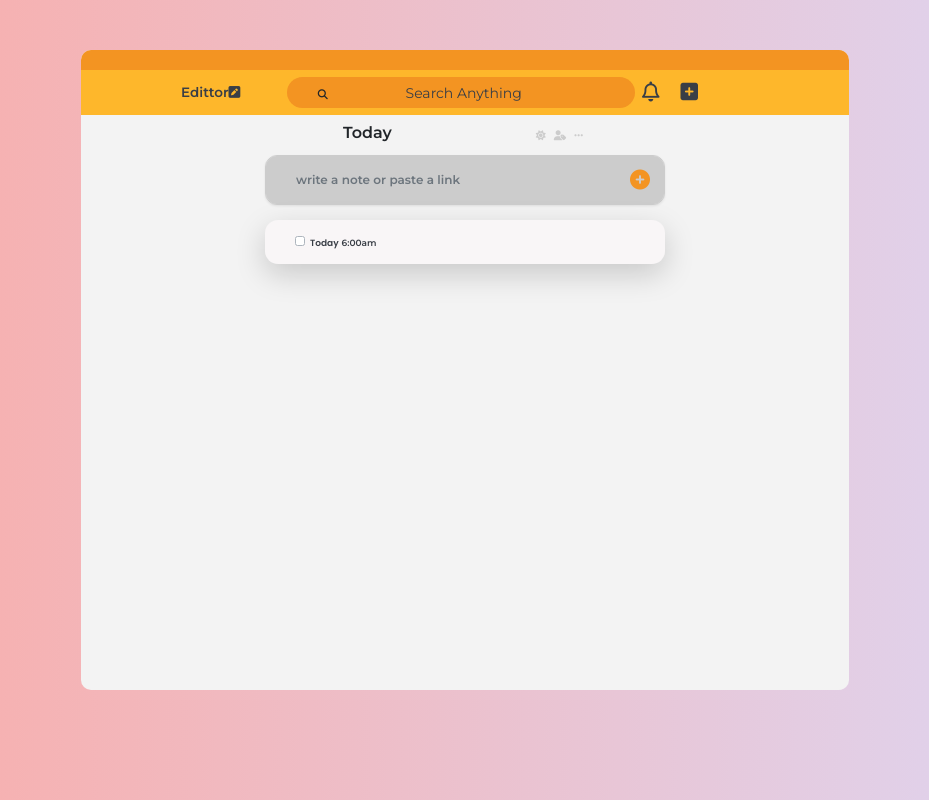
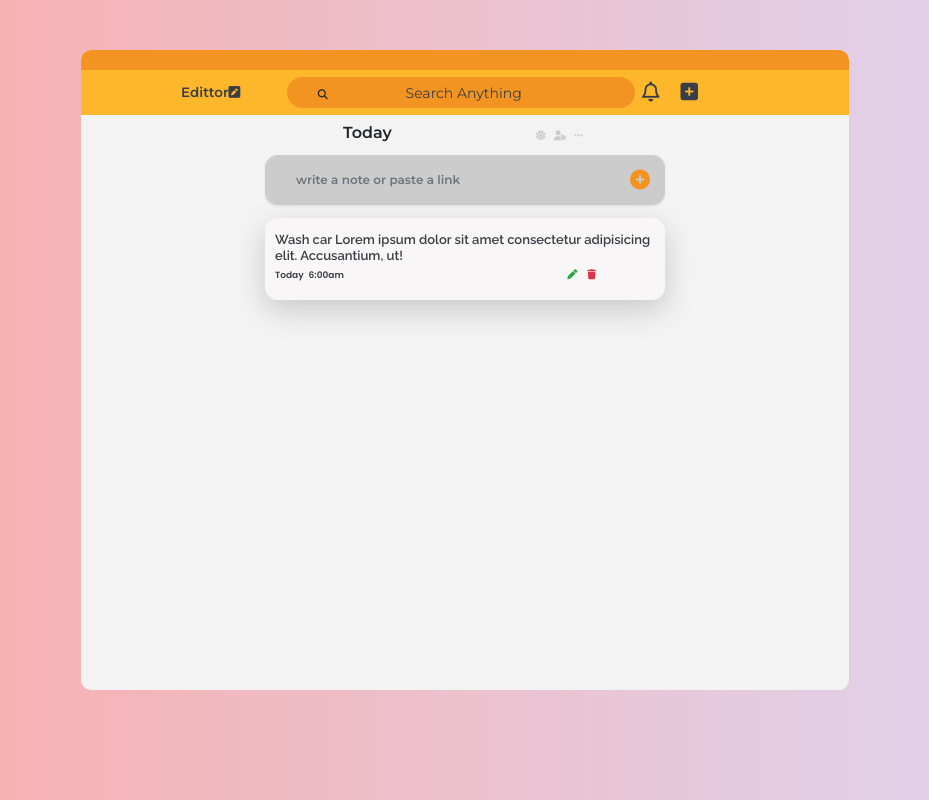
Before and after one commit to undefined-dev74/Notify, a React (Create React App) app: page / in a window 1280 px wide. Shown: the whole page, without its empty margins (175-1104 px from the left). Built offline with nearby package versions, Linux system fonts and the light colour scheme.

Commit message:
added method onChangeInput function

```diff
--- a/src/App.js
+++ b/src/App.js
@@ -6,14 +6,22 @@ import ViewGroup from './components/ViewGroup';
 import 'bootstrap/dist/css/bootstrap.css';
 
 class App extends React.Component {
-	constructor(props) {
-		super(props);
-		this.state = {
-			list: [],
+
+		state = {
+			items: [],
 			key: '',
+			item : '',
+			editItem : false
 		};
-	}
 
+
+	onInputChange = (e) => {
+		this.setState({
+			item: e.target.value
+		})
+
+		console.log()
+	};
 	render() {
 		return (
 			<div className="App">
@@ -22,7 +30,7 @@ class App extends React.Component {
 						<div className="model_divider"></div>
 						<Navbar />
 						<Notegroup />
-						<FormGroup />
+						<FormGroup item={this.state.item} handleInputChange = {this.onInputChange}/>
 						<ViewGroup />
 					</div>
 				</section>
@@ -30,5 +38,4 @@ class App extends React.Component {
 		);
 	}
 }
-
 export default App;
--- a/src/components/FormGroup.jsx
+++ b/src/components/FormGroup.jsx
@@ -1,24 +1,7 @@
 import React from 'react';
 
 class FormGroup extends React.Component {
-	constructor() {
-		super();
-		this.state = {
-			items: [],
-			currentItem: {
-				text: [],
-				key: '',
-			},
-		};
-	}
 
-	handleInput = (e) => {
-		this.setState = {
-			text: e.target.value,
-			key: Date.now(),
-		};
-		console.log();
-	};
 
 	addItem = (event) => {
 		event.preventDefault();
@@ -26,15 +9,16 @@ class FormGroup extends React.Component {
 	};
 
 	render() {
+		const {item, handleInputChange} = this.props;
 		return (
 			<div className="form_group">
 				<textarea
 					className=" text-input form-control shadow-sm"
-					rows="1"
+					rows="2"
 					aria-label="With textarea"
 					placeholder="write a note or paste a link"
-					value={this.state.currentItem.text}
-					onChange={this.handleInput}></textarea>
+					value={item }
+					onChange={handleInputChange}></textarea>
 				<i className="form_group-icon addbtn fas fa-2x fa-plus-circle" onClick={this.addItem}></i>
 			</div>
 		);
--- a/src/components/ViewGroup.jsx
+++ b/src/components/ViewGroup.jsx
@@ -1,33 +1,29 @@
 import React from 'react';
 
 class ViewGroup extends React.Component {
-
-    constructor(props) {
-        super(props)
-        const {text , key} = props;
-    }
+	constructor(props) {
+		super(props);
+		const { text, key } = props;
+	}
 	render() {
 		return (
-			<section className="container p-0 m-0">
+			<section className="container">
 				<div className="view shadow-lg">
-					<div className="view-body">
-						<div className="view-items custom-control custom-checkbox">
-							<li>
-								<input
-									type="checkbox"
-									className="custom-control-input"
-									id="customCheck1"
-								/>
-								<label
-									className="view-items-text custom-control-label"
-									htmlFor="customCheck1">
-									{this.props.text}
-								</label>
-							</li>
-							<h6 className="view-today">Today</h6>
-							<h6 className="view-time">6:00am</h6>
+						<div className="view-items">
+							<h3 className="view-items-text">Wash car Lorem ipsum dolor sit amet consectetur adipisicing elit. Accusantium, ut!</h3>
 						</div>
-					</div>
+						<div className="view-timeline ">
+							<p className="view-today mr-2">Today</p>
+							<p className="view-time">6:00am</p>
+						</div>
+						<div className="view_icons">
+							<span className="mx-2 text-success">
+								<i className="fas fa-pen"></i>
+							</span>
+							<span className="mx-2 text-danger">
+								<i className="fas fa-trash"></i>
+							</span>
+						</div>
 				</div>
 			</section>
 		);
--- a/src/stylesheet/components/_view.scss
+++ b/src/stylesheet/components/_view.scss
@@ -1,10 +1,6 @@
 .view {
-    margin: 0 auto;
-    margin-top: 1.5rem;
-    display: flex;
-    flex-direction: row;
+	margin: 1.3rem auto;
 	position: relative;
-    word-wrap: break-word;
 	background-clip: border-box;
 	background-color: $smoke-white;
 	width: 40rem;
@@ -13,40 +9,36 @@
 	font-family: $font-trisary;
 	font-weight: 600;
 	border-radius: 1.3rem;
-    padding: 1rem .6rem 1rem 1rem;
-    align-items: center;
-    &-body {}
-    h5, p, label, input {
-        margin-left: 2rem;
+	padding: 0.8rem 0.6rem 1rem 1rem;
+	display: grid;
+	grid-template-columns: auto 1fr 1fr;
+	grid-template-rows: max-content 2rem min-content;
+    align-content: space-between;
+    grid-gap: .3rem;
+
+	&-items {
+        grid-column: 1 / span 3;
+		&-text {
+			display: inherit;
+			font-size: 1.3rem;
+			font-weight: 600;
+			font-family: $font-trisary;
+			margin: 0.6rem 0 0.1rem 0;
+		}
 	}
 
-    &-items {
-
-
-        &-text {
-            display: block;
-            font-size: 1.3rem;
-            font-weight: 600;
-            font-family: $font-primary;
-            margin-bottom: .3rem;
-        }
-
-        h6:not(:last-child) {
-            margin: .5rem .3rem .5rem 2rem;
-        }
-
-    }
-
-    &-today, &-time {
+	&-today,
+	&-time {
 		display: inline-block;
 		font-family: $font-secondary;
 		font-weight: 600;
-        font-size: .9rem;
-
+        font-size: 0.9rem;
+        grid-auto-columns: 2;
 	}
 
-    &-time {
-        font-family: $font-primary;
+	&_icons {
+		margin: 0 auto;
+        grid-column: 3 / -1;
+        align-self: space-between;
 	}
-
 }
```
Lines whose indentation alone changed are shown as unchanged.
